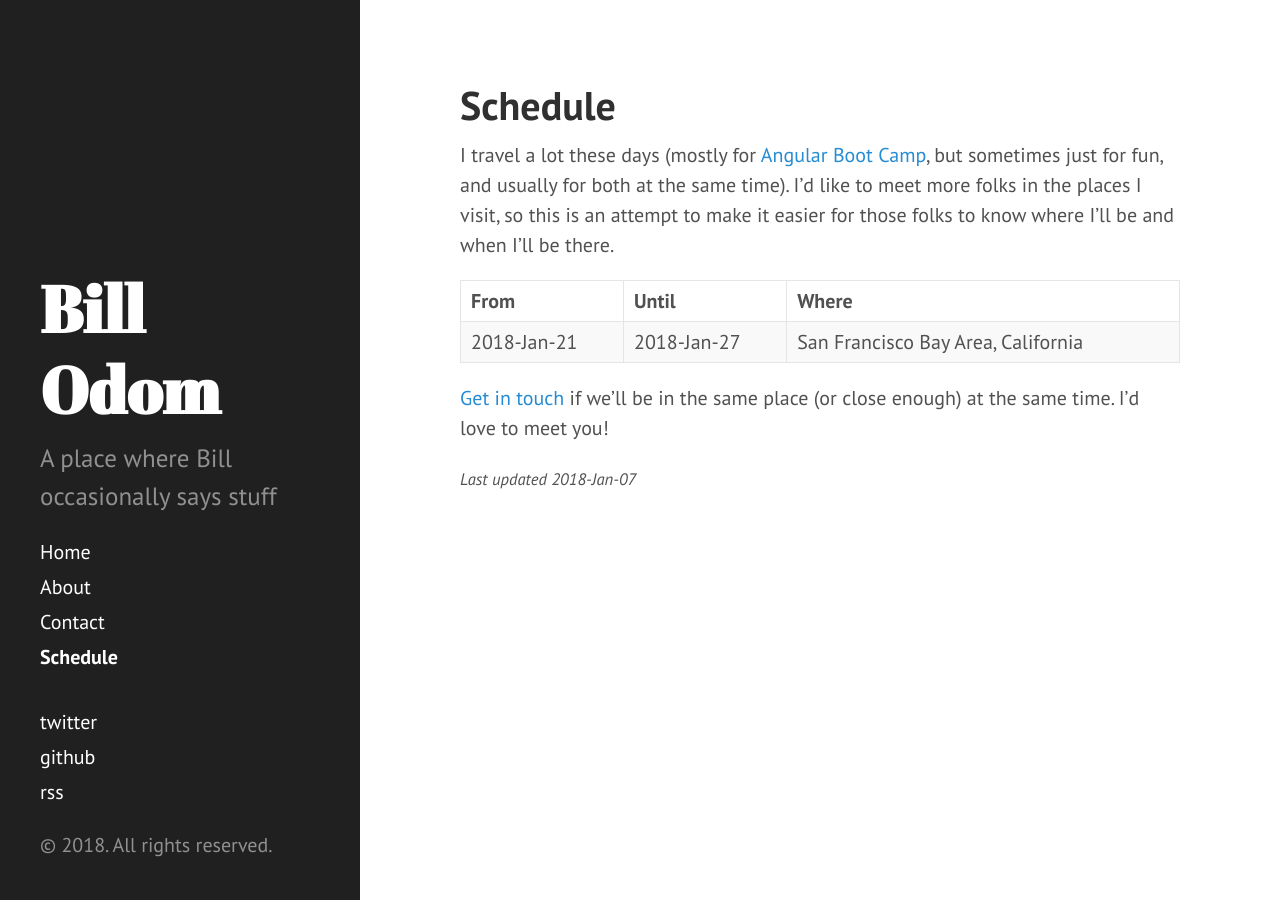
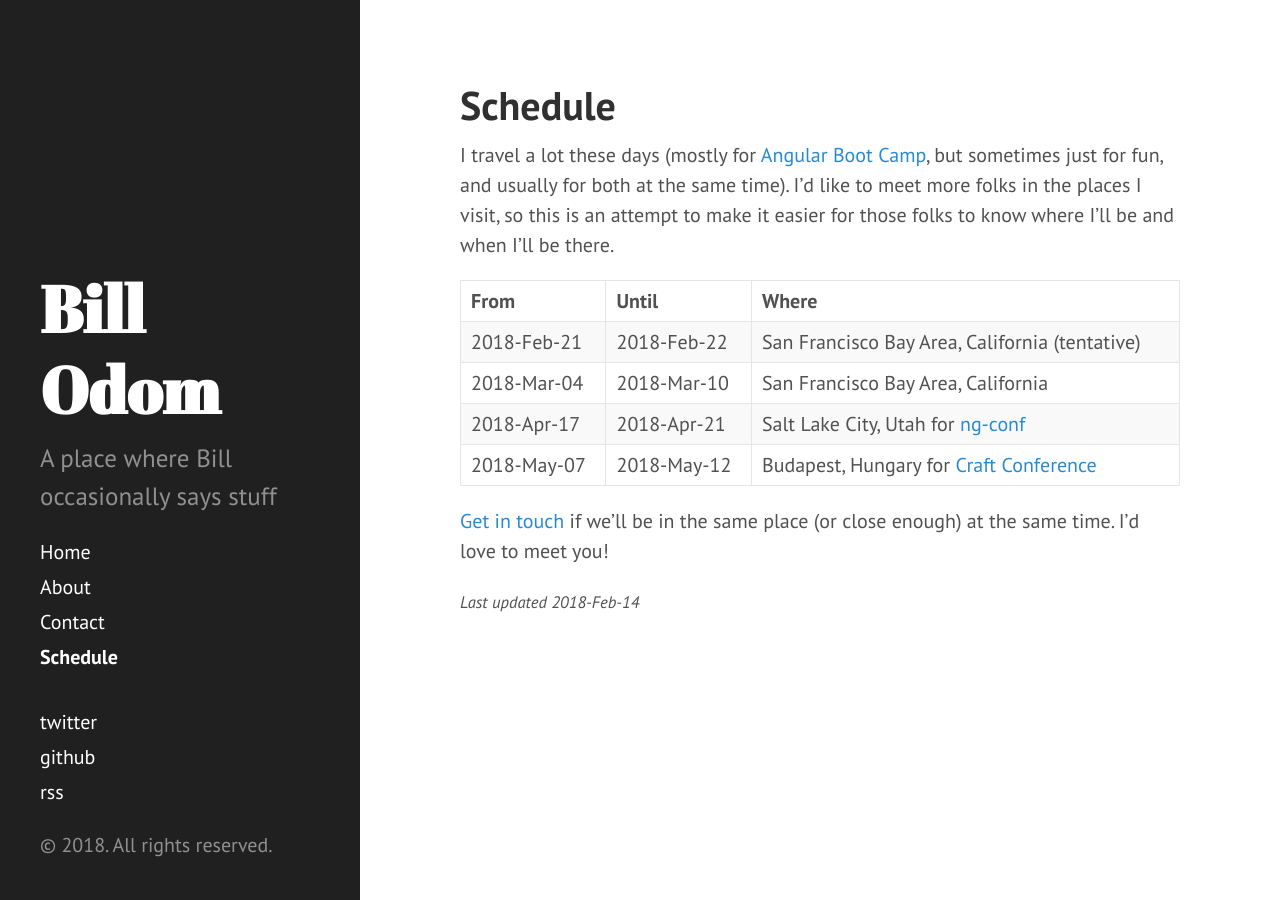
Before and after one commit to wnodom/wnodom.github.io, a Jekyll site: the page built from schedule.md, in a window 1280 px wide. Built offline with Jekyll 4.4.1, drawn with Linux system fonts in a browser that asks for light colours.

Commit message:
Update schedule

```diff
--- a/schedule.md
+++ b/schedule.md
@@ -1,14 +1,17 @@
 ---
 layout: page
 title: Schedule
-update_date: Sun Jan  7 20:49:35 2018
+update_date: Wed Feb 14 09:47:15 2018
 ---
 
 I travel a lot these days (mostly for [Angular Boot Camp](http://angularbootcamp.com/), but sometimes just for fun, and usually for both at the same time). I'd like to meet more folks in the places I visit, so this is an attempt to make it easier for those folks to know where I'll be and when I'll be there.
 
 | From        | Until       | Where
 |:------------|:------------|:-
-| 2018-Jan-21 | 2018-Jan-27 | San Francisco Bay Area, California
+| 2018-Feb-21 | 2018-Feb-22 | San Francisco Bay Area, California (tentative)
+| 2018-Mar-04 | 2018-Mar-10 | San Francisco Bay Area, California
+| 2018-Apr-17 | 2018-Apr-21 | Salt Lake City, Utah for [ng-conf](https://ng-conf.com)
+| 2018-May-07 | 2018-May-12 | Budapest, Hungary for [Craft Conference](https://craft-conf.com)
 
 [Get in touch](/contact/) if we'll be in the same place (or close enough) at the same time. I'd love to meet you!
 
```
